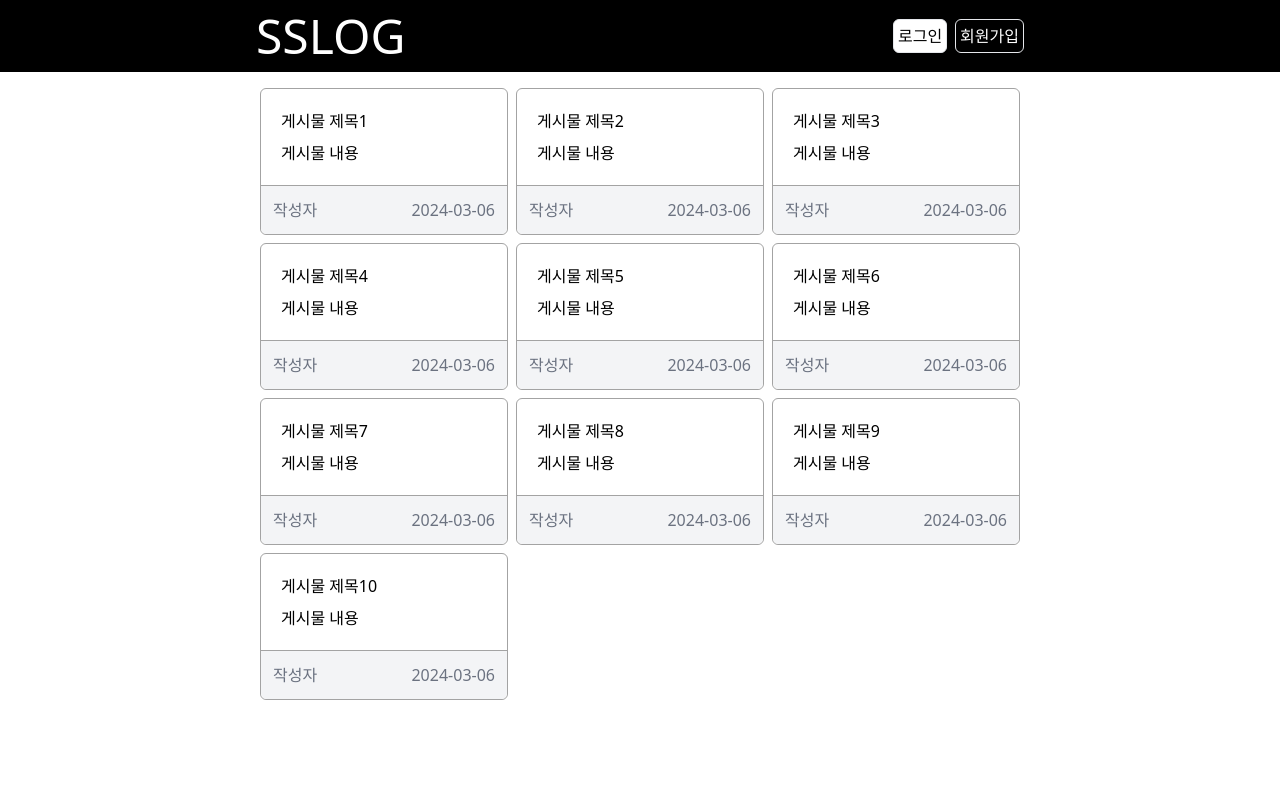
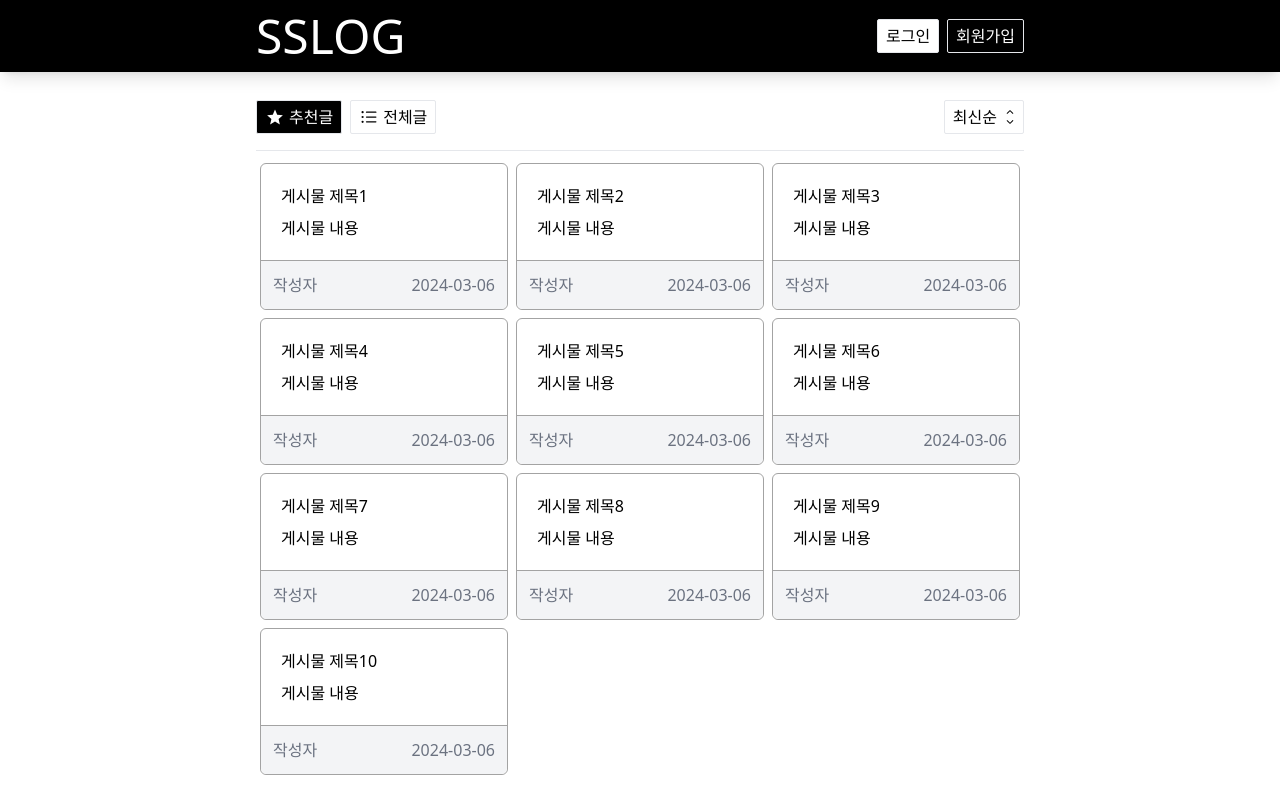
Before and after one commit to Seotjuu/sslog, a Next.js app: page / in a window 1280 px wide. Built offline with nearby package versions, Linux system fonts and the light colour scheme.

Commit message:
[Feature] select 추가

```diff
--- a/app/layout.tsx
+++ b/app/layout.tsx
@@ -1,3 +1,4 @@
+import Navbar from "@/components/Navbar";
 import "../styles/globals.css";
 
 export const metadata = {
@@ -12,7 +13,10 @@ const RootLayout = ({
 }>) => {
   return (
     <html>
-      <body>{children}</body>
+      <body>
+        <Navbar />
+        <div>{children}</div>
+      </body>
     </html>
   );
 };
--- a/app/page.tsx
+++ b/app/page.tsx
@@ -1,32 +1,14 @@
-import Button from "@/components/Button";
-import Link from "@/components/Link";
 import { PanelBody, PanelContainer, PanelFooter } from "@/components/Panel";
+import TabBar from "@/components/TabBar";
 import Container from "@/components/containers/Container";
-
-const Navbar = () => {
-  return (
-    <div className="w-full flex justify-between items-center bg-black text-white py-3 mobile:px-5 tablet:px-[10%] laptop:px-[20%] desktop:px-[20%]">
-      <h1 className="mobile:text-3xl tablet:text-4xl laptop:text-5xl desktop:text-4xl">
-        SSLOG
-      </h1>
-      <div className="flex justify-center gap-2">
-        <Button variant="light">
-          <Link href={"/signin"}>로그인</Link>
-        </Button>
-        <Button variant="dark">
-          <Link href={"/signup"}>회원가입</Link>
-        </Button>
-      </div>
-    </div>
-  );
-};
 
 const Home = () => {
   return (
     <Container fluid>
-      <Navbar />
+      <Container className="flex flex-col gap-2">
+        <TabBar />
 
-      <Container className="flex flex-wrap">
+        <div className="flex flex-wrap">
           <PanelContainer>
             <PanelBody title="게시물 제목1">게시물 내용</PanelBody>
             <PanelFooter author="작성자" date="2024-03-06" />
@@ -67,6 +49,7 @@ const Home = () => {
             <PanelBody title="게시물 제목10">게시물 내용</PanelBody>
             <PanelFooter author="작성자" date="2024-03-06" />
           </PanelContainer>
+        </div>
       </Container>
     </Container>
   );
--- a/components/Link.tsx
+++ b/components/AtiveLink.tsx
@@ -7,8 +7,8 @@ interface LinkProps {
 
 const prefix = process.env.NODE_ENV === "development";
 
-const LinkUrl = ({ href, children }: LinkProps) => {
+const AtiveLink = ({ href, children }: LinkProps) => {
   return <Link href={(prefix ? "" : "/sslog") + href}>{children}</Link>;
 };
 
-export default LinkUrl;
+export default AtiveLink;
--- a/components/Button.tsx
+++ b/components/Button.tsx
@@ -1,29 +1,31 @@
-
 interface IButton {
   children: React.ReactNode;
   className?: string;
   onClick?: () => void;
-    variant?: 'dark' | 'light';
+  variant?: "dark" | "light";
 }
 
-const Button = ({children, className, onClick, variant }: IButton) => {
-    let buttonStyle = ""
+const Button = ({ children, className, onClick, variant }: IButton) => {
+  let buttonStyle = "";
   switch (variant) {
-        case 'dark':
-            buttonStyle = "bg-black text-white"
+    case "dark":
+      buttonStyle = "bg-black text-white";
       break;
-        case 'light':
-            buttonStyle = "bg-white text-black"
+    case "light":
+      buttonStyle = "bg-white text-black";
       break;
     default:
-            buttonStyle = "bg-blue-500"
+      buttonStyle = "bg-blue-500";
       break;
   }
-
-
   return (
-        <button className={`w-full border rounded-md p-1 whitespace-nowrap ${buttonStyle} hover:brightness-75 transition-all  duration-300 `}>{children}</button>
-    )
-}
+    <button
+      onClick={onClick}
+      className={`w-full border rounded-sm py-1 px-2 whitespace-nowrap items-center ${buttonStyle} hover:brightness-75 transition-all duration-300 ${className}`}
+    >
+      {children}
+    </button>
+  );
+};
 
 export default Button;
--- /dev/null
+++ b/components/Navbar.tsx
@@ -0,0 +1,22 @@
+import Button from "./Button";
+import AtiveLink from "./AtiveLink";
+
+const Navbar = () => {
+  return (
+    <div className="w-full flex justify-between items-center bg-black text-white shadow-lg py-3 mobile:px-5 tablet:px-[10%] laptop:px-[20%] desktop:px-[20%]">
+      <h1 className="mobile:text-3xl tablet:text-4xl laptop:text-5xl desktop:text-4xl">
+        <AtiveLink href={"/"}>SSLOG</AtiveLink>
+      </h1>
+      <div className="flex justify-center gap-2">
+        <Button variant="light">
+          <AtiveLink href={"/signin"}>로그인</AtiveLink>
+        </Button>
+        <Button variant="dark">
+          <AtiveLink href={"/signup"}>회원가입</AtiveLink>
+        </Button>
+      </div>
+    </div>
+  );
+};
+
+export default Navbar;
--- /dev/null
+++ b/components/Select.tsx
@@ -0,0 +1,80 @@
+import React, { useEffect, useRef, useState } from "react";
+
+import { IoIosArrowUp, IoIosArrowDown } from "react-icons/io";
+
+interface SelectProps {
+  children: any;
+  className?: string;
+  selected: {
+    label: string;
+    value: string;
+  };
+}
+interface OptionProps {
+  children: React.ReactNode;
+  value: string;
+  onClick: (e: React.MouseEvent<HTMLLIElement>) => void;
+}
+
+const Option = ({ children, value, onClick }: OptionProps) => {
+  return (
+    <li
+      className="w-full p-1 text-center hover:bg-gray-100"
+      value={value}
+      onClick={onClick}
+    >
+      {children}
+    </li>
+  );
+};
+
+const Select = ({ children, className, selected }: SelectProps) => {
+  const [show, setShow] = useState<boolean>(false);
+
+  const outsideRef = useRef<HTMLDivElement>(null);
+  const clickHandler = () => {
+    setShow(!show);
+  };
+
+  // outside click event
+  useEffect(() => {
+    document.addEventListener("mousedown", (e: any) => {
+      if (outsideRef.current && !outsideRef.current.contains(e.target)) {
+        setShow(false);
+      }
+    });
+  }, []);
+
+  useEffect(() => {
+    setShow(false);
+  }, [selected]);
+
+  return (
+    <div
+      className={`relative border rounded-sm duration-100 ${className}`}
+      ref={outsideRef}
+    >
+      <div
+        className="flex gap-2 items-center py-1 px-2 cursor-pointer"
+        onClick={clickHandler}
+      >
+        {selected.label}
+        <div className="flex flex-col align-middle">
+          <IoIosArrowUp size={10} />
+          <IoIosArrowDown size={10} />
+        </div>
+      </div>
+      <ul
+        className={`w-full absolute border rounded-sm bg-white my-1 cursor-pointer ${
+          !show && "hidden"
+        }`}
+      >
+        {children}
+      </ul>
+    </div>
+  );
+};
+
+Select.Option = Option;
+
+export default Select;
--- /dev/null
+++ b/components/TabBar.tsx
@@ -0,0 +1,50 @@
+"use client";
+import { useState } from "react";
+import Button from "./Button";
+import Select from "./Select";
+import {
+  ISelectLabelField,
+  selectLabelField,
+} from "@/constant/home/selectLabelField";
+
+import { IoMdStar, IoIosList } from "react-icons/io";
+
+const TabBar = () => {
+  const [selected, setSelected] = useState<ISelectLabelField>(
+    selectLabelField[0]
+  );
+
+  const handleChange = (e: React.MouseEvent<HTMLLIElement>) => {
+    setSelected({
+      value: e.currentTarget.getAttribute("value") as string,
+      label: e.currentTarget.innerText,
+    });
+  };
+
+  return (
+    <div className="flex justify-between align-middle border-b py-4">
+      <div className="flex gap-2">
+        <Button variant="dark" className="flex gap-1">
+          <IoMdStar size={20} /> 추천글
+        </Button>
+        <Button variant="light" className="flex gap-1">
+          <IoIosList size={20} />
+          전체글
+        </Button>
+      </div>
+      <Select selected={selected}>
+        {selectLabelField.map((label, index_st) => (
+          <Select.Option
+            key={index_st}
+            value={label.value}
+            onClick={handleChange}
+          >
+            {label.label}
+          </Select.Option>
+        ))}
+      </Select>
+    </div>
+  );
+};
+
+export default TabBar;
--- /dev/null
+++ b/constant/home/selectLabelField.ts
@@ -0,0 +1,19 @@
+export interface ISelectLabelField {
+  label: string
+  value: string
+}
+
+export const selectLabelField:ISelectLabelField[] = [
+  {
+    label: "최신순",
+    value: "latest",
+  },
+  {
+    label: "오래된순",
+    value: "old",
+  },
+  {
+    label: "추천순",
+    value: "pop",
+  },
+]
--- a/package.json
+++ b/package.json
@@ -13,7 +13,8 @@
   "dependencies": {
     "next": "14.1.2",
     "react": "^18",
-    "react-dom": "^18"
+    "react-dom": "^18",
+    "react-icons": "^5.2.1"
   },
   "devDependencies": {
     "@types/node": "^20",
```
Also changed, not shown: 9 other files (tests, documents, lock files or other folders). Lines whose indentation alone changed are shown as unchanged.
